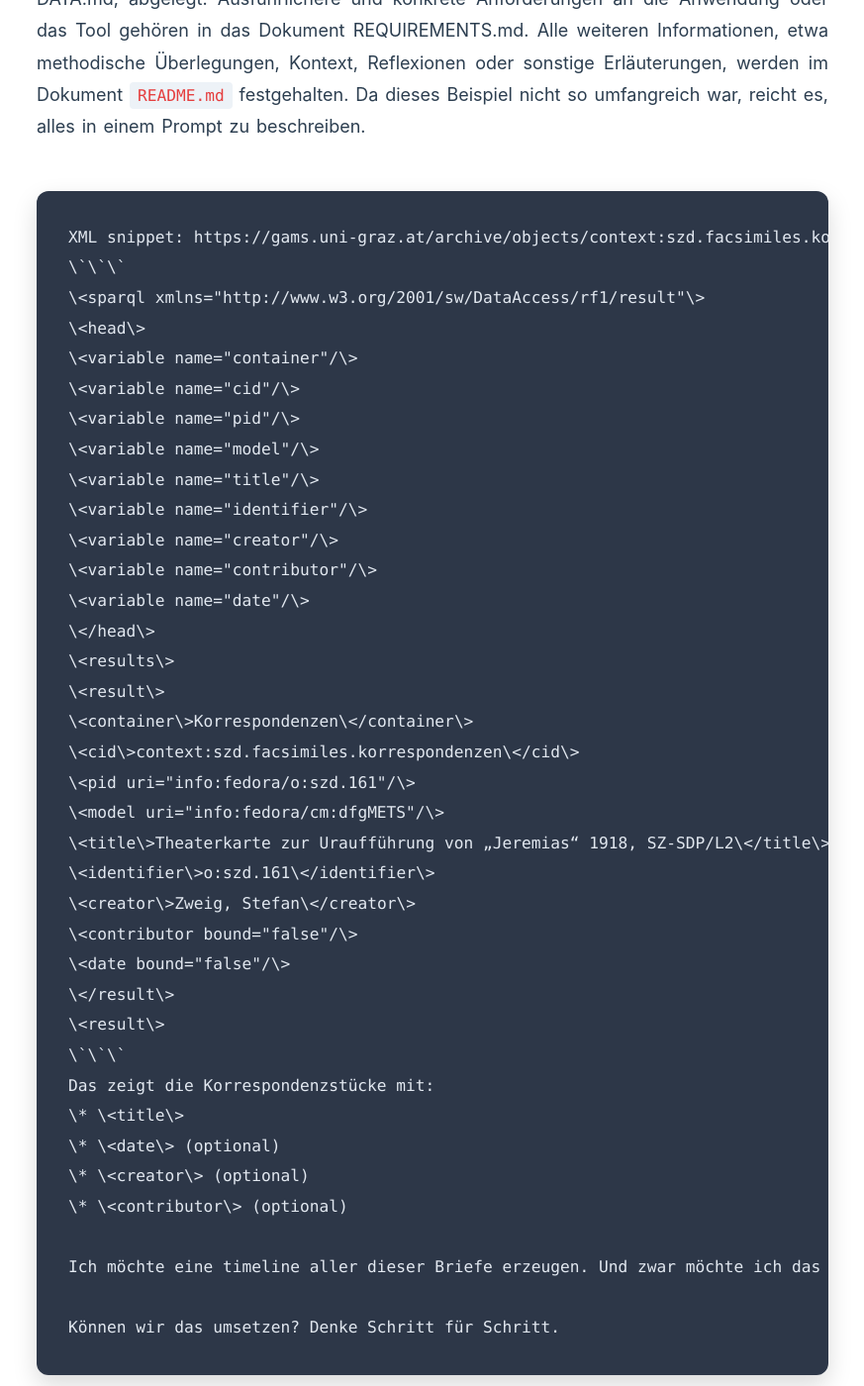
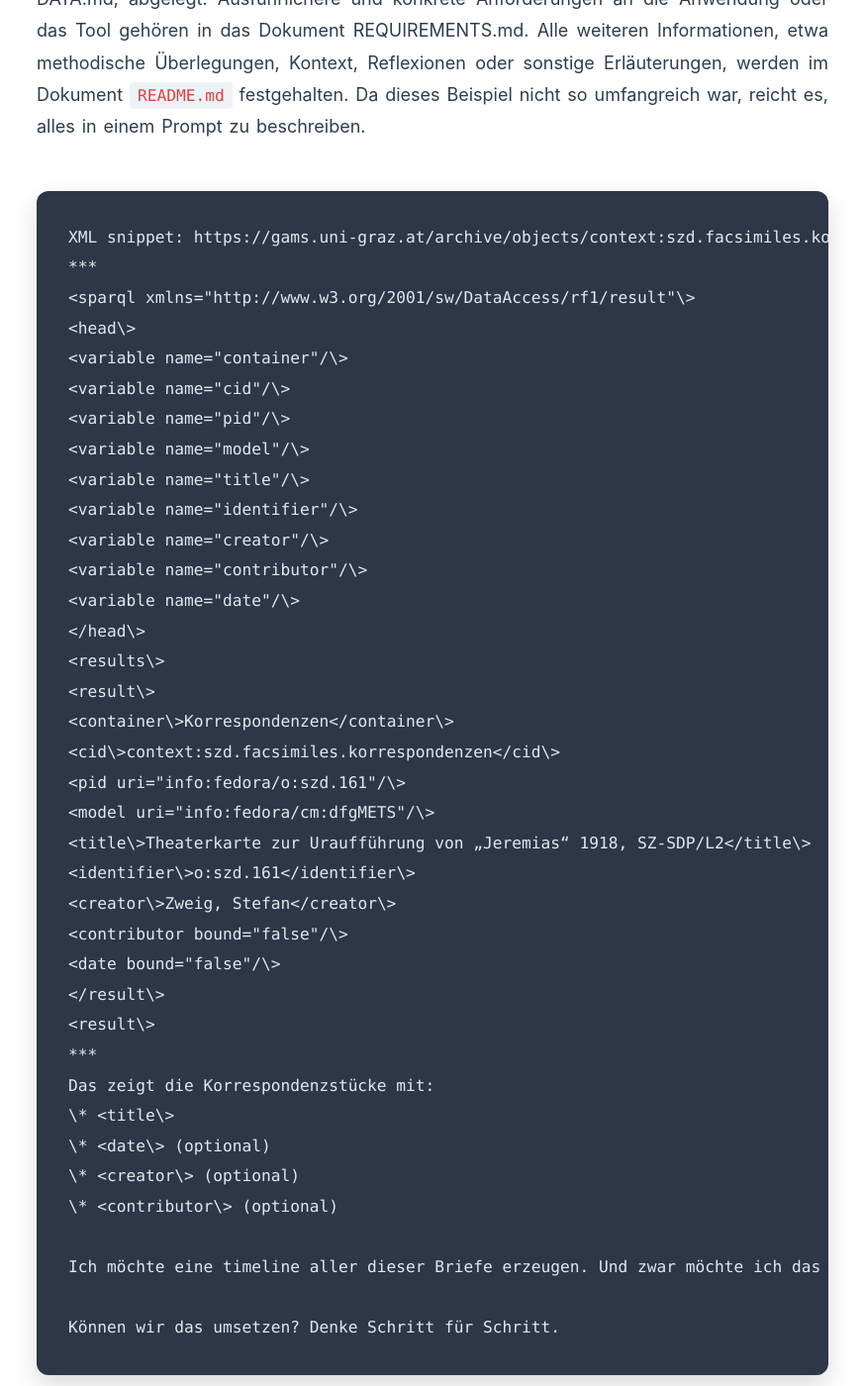
Before and after one commit to DigitalHumanitiesCraft/excellence, a Jekyll site: the page built from blog/Critical-Vibing-Claude-4.md, in a window 1280 px wide and 1400 px high, scrolled down 5249 px. Shown: the whole window at 99% size, without its empty margins (203-1076 px from the left). Built offline with Jekyll 4.4.1, drawn with Linux system fonts in a browser that asks for light colours.

Commit message:
Update Critical-Vibing-Claude-4.md

````diff
--- a/blog/Critical-Vibing-Claude-4.md
+++ b/blog/Critical-Vibing-Claude-4.md
@@ -67,38 +67,38 @@ Der Prompt war sehr konkret formuliert und damit kein eigentliches Vibe Coding m
 
 ```md
 XML snippet: https://gams.uni-graz.at/archive/objects/context:szd.facsimiles.korrespondenzen/methods/sdef:Object/getMetadata:
-\`\`\`
-\<sparql xmlns="http://www.w3.org/2001/sw/DataAccess/rf1/result"\>
-\<head\>
-\<variable name="container"/\>
-\<variable name="cid"/\>
-\<variable name="pid"/\>
-\<variable name="model"/\>
-\<variable name="title"/\>
-\<variable name="identifier"/\>
-\<variable name="creator"/\>
-\<variable name="contributor"/\>
-\<variable name="date"/\>
-\</head\>
-\<results\>
-\<result\>
-\<container\>Korrespondenzen\</container\>
-\<cid\>context:szd.facsimiles.korrespondenzen\</cid\>
-\<pid uri="info:fedora/o:szd.161"/\>
-\<model uri="info:fedora/cm:dfgMETS"/\>
-\<title\>Theaterkarte zur Uraufführung von „Jeremias“ 1918, SZ-SDP/L2\</title\>
-\<identifier\>o:szd.161\</identifier\>
-\<creator\>Zweig, Stefan\</creator\>
-\<contributor bound="false"/\>
-\<date bound="false"/\>
-\</result\>
-\<result\>
-\`\`\`
+***
+<sparql xmlns="http://www.w3.org/2001/sw/DataAccess/rf1/result"\>
+<head\>
+<variable name="container"/\>
+<variable name="cid"/\>
+<variable name="pid"/\>
+<variable name="model"/\>
+<variable name="title"/\>
+<variable name="identifier"/\>
+<variable name="creator"/\>
+<variable name="contributor"/\>
+<variable name="date"/\>
+</head\>
+<results\>
+<result\>
+<container\>Korrespondenzen</container\>
+<cid\>context:szd.facsimiles.korrespondenzen</cid\>
+<pid uri="info:fedora/o:szd.161"/\>
+<model uri="info:fedora/cm:dfgMETS"/\>
+<title\>Theaterkarte zur Uraufführung von „Jeremias“ 1918, SZ-SDP/L2</title\>
+<identifier\>o:szd.161</identifier\>
+<creator\>Zweig, Stefan</creator\>
+<contributor bound="false"/\>
+<date bound="false"/\>
+</result\>
+<result\>
+***
 Das zeigt die Korrespondenzstücke mit:
-\* \<title\>
-\* \<date\> (optional)
-\* \<creator\> (optional)
-\* \<contributor\> (optional)
+\* <title\>
+\* <date\> (optional)
+\* <creator\> (optional)
+\* <contributor\> (optional)
 
 Ich möchte eine timeline aller dieser Briefe erzeugen. Und zwar möchte ich das XML direkt fetchen mit JavaScript und eine Single page Application erzeugen, bei der ich runterscrollen kann, damit ich die Sequenz der Briefe habe.
 
````
